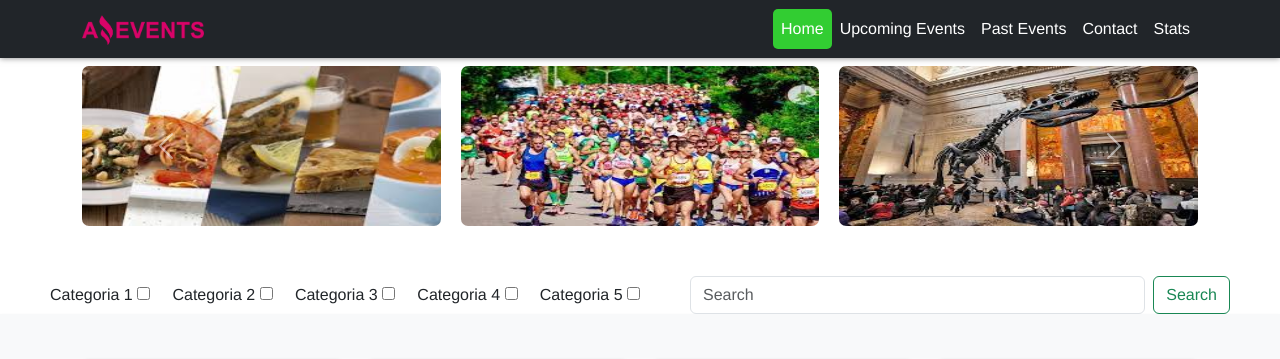
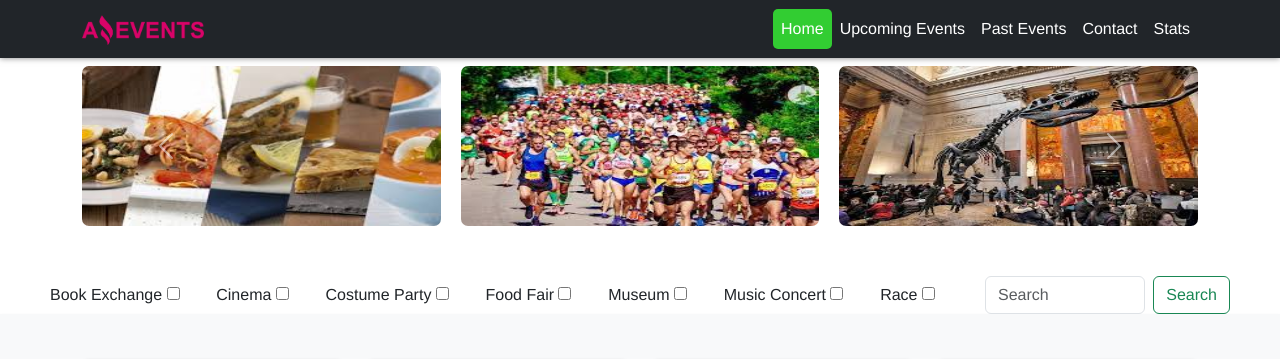
Before and after one commit to Zelgadis-lol/amazingevents, a plain HTML site: page index.html in a window 1280 px wide. Shown: the top 359 px of the page. Drawn offline with nearby package versions, Linux system fonts and the light colour scheme.

Commit message:
Implementadas categorias dinamicas.

```diff
--- a/assets/js/index.js
+++ b/assets/js/index.js
@@ -1,4 +1,35 @@
 import data from "./data.js";
+
+const categorias = [
+  ...new Set(data.events.map((item) => item.category)),
+].sort();
+console.log(categorias);
+
+/* const categorias = {};
+let arrays = [];
+arrays = arrCategorias.filter((item) =>
+  categorias[item.category] ? false : (categorias[item.category] = true)
+); */
+
+const fragmentC = document.createDocumentFragment();
+const containerC = document.getElementsByClassName("categorias");
+
+function creoCategorias(data, contenedorC) {
+  for (let i = 0; i < data.length; i++) {
+    let div = document.createElement("div");
+    div.innerHTML += `
+        <label for="cat${i}">${data[i]}</label>
+        <input
+            type="checkbox"
+            id="cat${i}"
+            value="${data[i]}"
+            name="categoria"
+        />
+    `;
+    fragmentC.appendChild(div);
+  }
+  contenedorC[0].appendChild(fragmentC);
+}
 
 const fragment = document.createDocumentFragment();
 const container = document.getElementsByClassName("row");
@@ -26,4 +57,5 @@ function creoCards(data, contenedor) {
   contenedor[0].appendChild(fragment);
 }
 
+creoCategorias(categorias, containerC);
 creoCards(data, container);
--- a/index.html
+++ b/index.html
@@ -143,53 +143,9 @@
 
       <form class="search d-flex" role="search">
         <fieldset
-          class="categorias col-6 d-flex justify-content-between align-items-center"
+          class="categorias col-9 d-flex justify-content-between align-items-center"
         >
-          <div>
-            <label for="cat1">Categoria 1</label>
-            <input
-              type="checkbox"
-              id="cat1"
-              value="Categoria 1"
-              name="categoria"
-            />
-          </div>
-          <div>
-            <label for="cat2">Categoria 2</label>
-            <input
-              type="checkbox"
-              id="cat2"
-              value="Categoria 2"
-              name="categoria"
-            />
-          </div>
-          <div>
-            <label for="cat3">Categoria 3</label>
-            <input
-              type="checkbox"
-              id="cat3"
-              value="Categoia 3"
-              name="categoria"
-            />
-          </div>
-          <div>
-            <label for="cat4">Categoria 4</label>
-            <input
-              type="checkbox"
-              id="cat4"
-              value="Categoria 4"
-              name="categoria"
-            />
-          </div>
-          <div>
-            <label for="cat5">Categoria 5</label>
-            <input
-              type="checkbox"
-              id="cat5"
-              value="Categoria 5"
-              name="categoria"
-            />
-          </div>
+          <!-- aca van las categorias del js -->
         </fieldset>
         <input
           class="form-control me-2"
```
Also changed, not shown: assets/js/past_events.js (+32 -0 lines), assets/js/upcoming_events.js (+32 -0 lines), past_events.html (+2 -16 lines), upcoming_events.html (+2 -46 lines).
